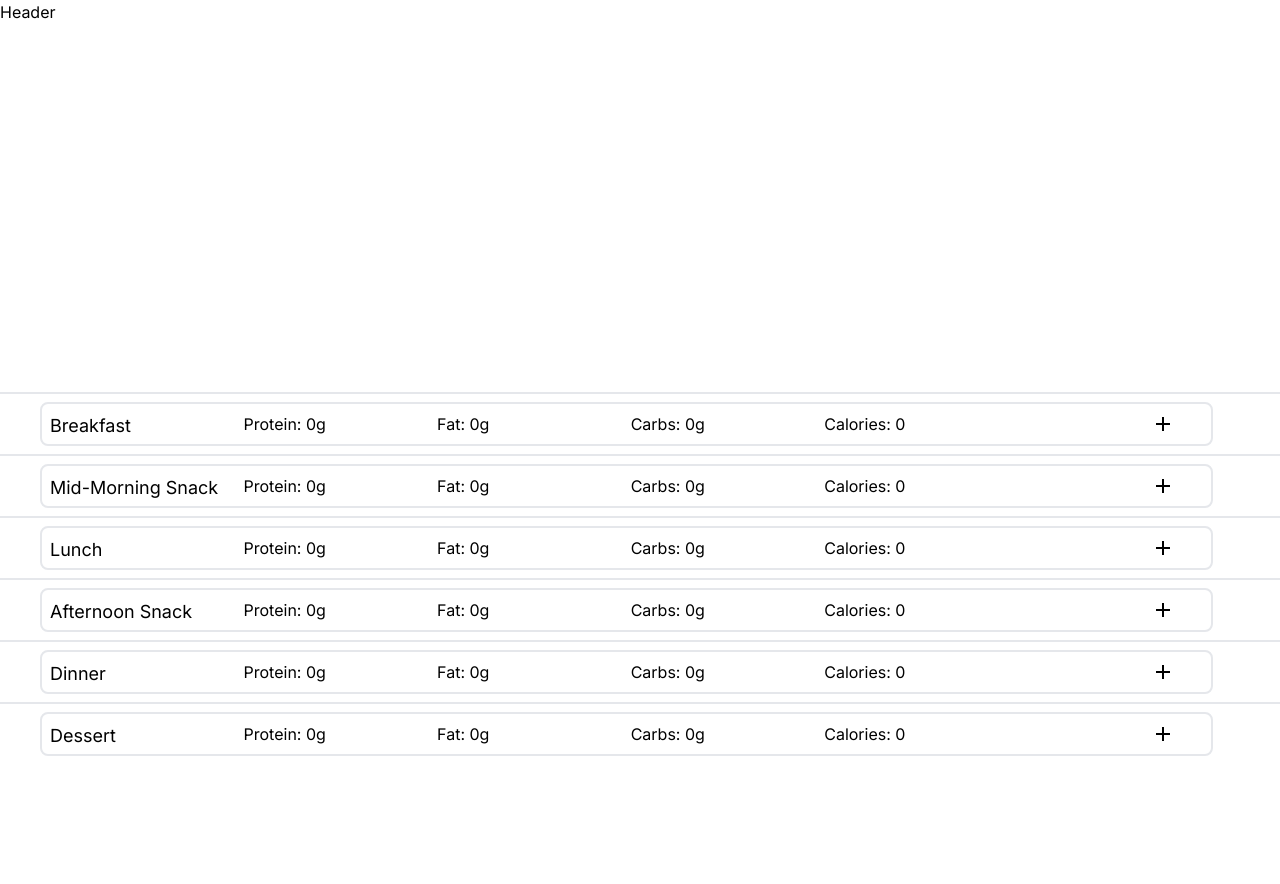
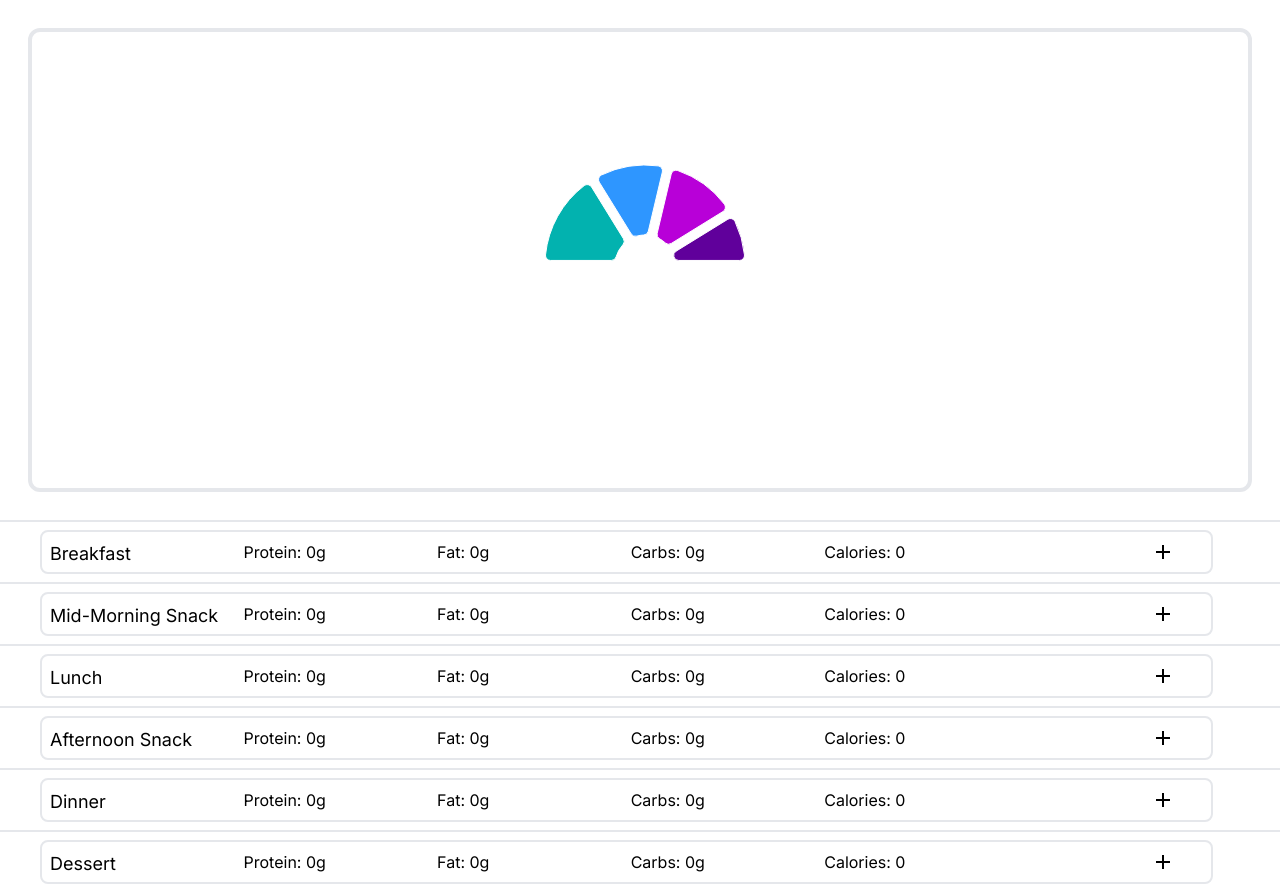
Before and after one commit to maherdj/macro-tracker, a Next.js app: page /dashboard in a window 1280 px wide. Before the commit the page ends 800 px from the top, so only its background shows below. Built offline with nearby package versions, Linux system fonts and the light colour scheme.

Commit message:
added MUI component for the macro display for each day. Still need to figure out how to pass it data of total macros and calories for the day.

```diff
--- /dev/null
+++ b/src/app/dashboard/DailyOverview.tsx
@@ -0,0 +1,40 @@
+"use client";
+
+import { PieChart } from "@mui/x-charts";
+import React, { useState } from "react";
+
+export default function DailyOverview() {
+  const data = [
+    { label: "Group A", value: 400 },
+    { label: "Group B", value: 300 },
+    { label: "Group C", value: 300 },
+    { label: "Group D", value: 200 },
+  ];
+  return (
+    <div className="flex items-center justify-center p-7 m-7 border-4  rounded-xl ">
+      <PieChart
+        series={[
+          {
+            data,
+            innerRadius: 30,
+            outerRadius: 100,
+            paddingAngle: 5,
+            cornerRadius: 5,
+            startAngle: -90,
+            endAngle: 90,
+            cx: 300,
+            cy: 200,
+            highlightScope: { faded: "global", highlighted: "item" },
+            faded: { innerRadius: 30, additionalRadius: 0, color: "gray" },
+          },
+        ]}
+        margin={{ right: 5 }}
+        width={600}
+        height={400}
+        slotProps={{
+          legend: { hidden: true },
+        }}
+      />
+    </div>
+  );
+}
--- a/src/app/dashboard/page.tsx
+++ b/src/app/dashboard/page.tsx
@@ -5,6 +5,7 @@ import FoodCard from "./FoodCard";
 
 import { useState } from "react";
 import MacroContextProvider from "./context";
+import DailyOverview from "./DailyOverview";
 
 type foodProps = {
   uid: number;
@@ -19,7 +20,9 @@ export default function Home() {
   return (
     <>
       <MacroContextProvider>
-        <div className="h-96">Header</div>
+        <div>
+          <DailyOverview />
+        </div>
         <MealCard mealType="Breakfast" />
         <MealCard mealType="Mid-Morning Snack" />
         <MealCard mealType="Lunch" />
```
